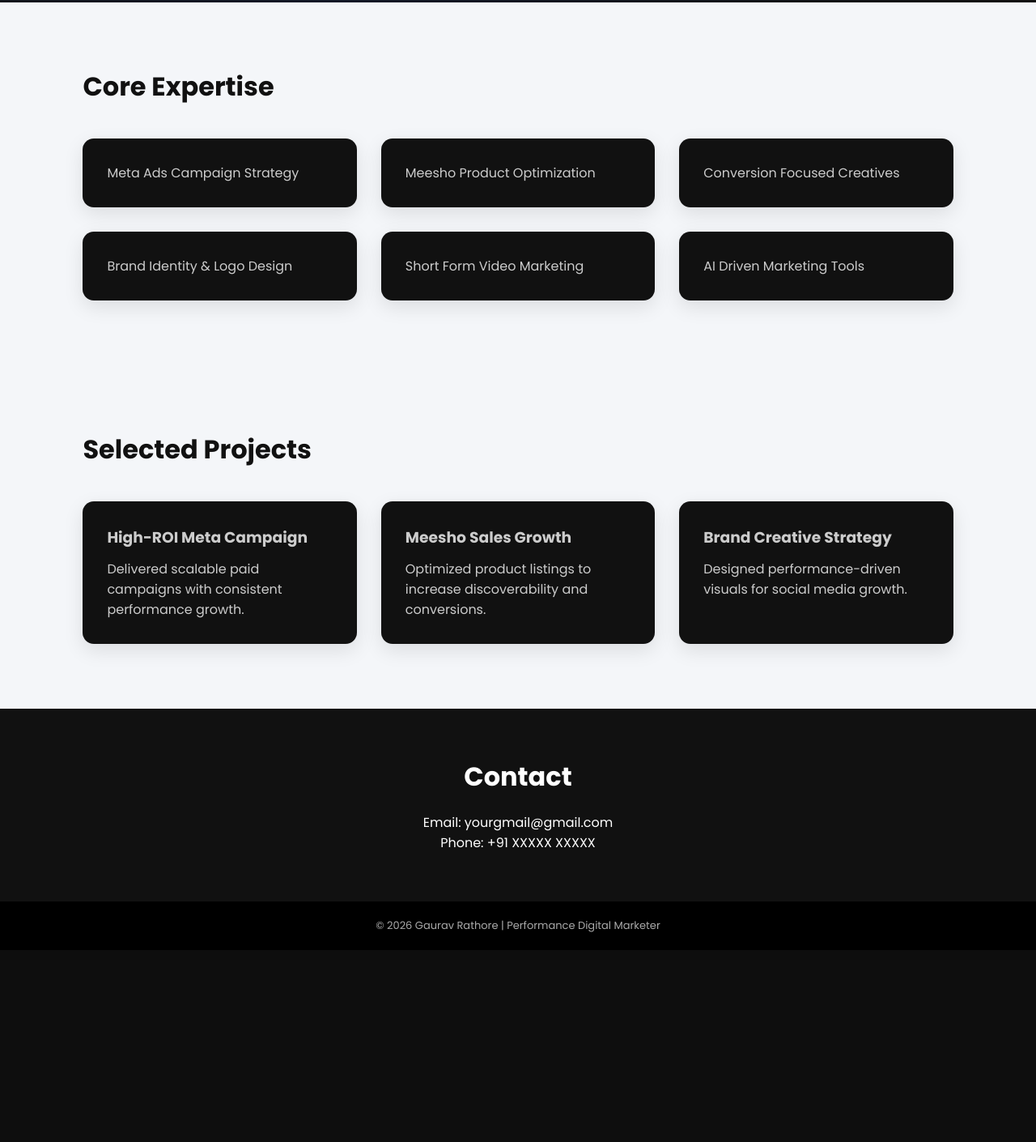
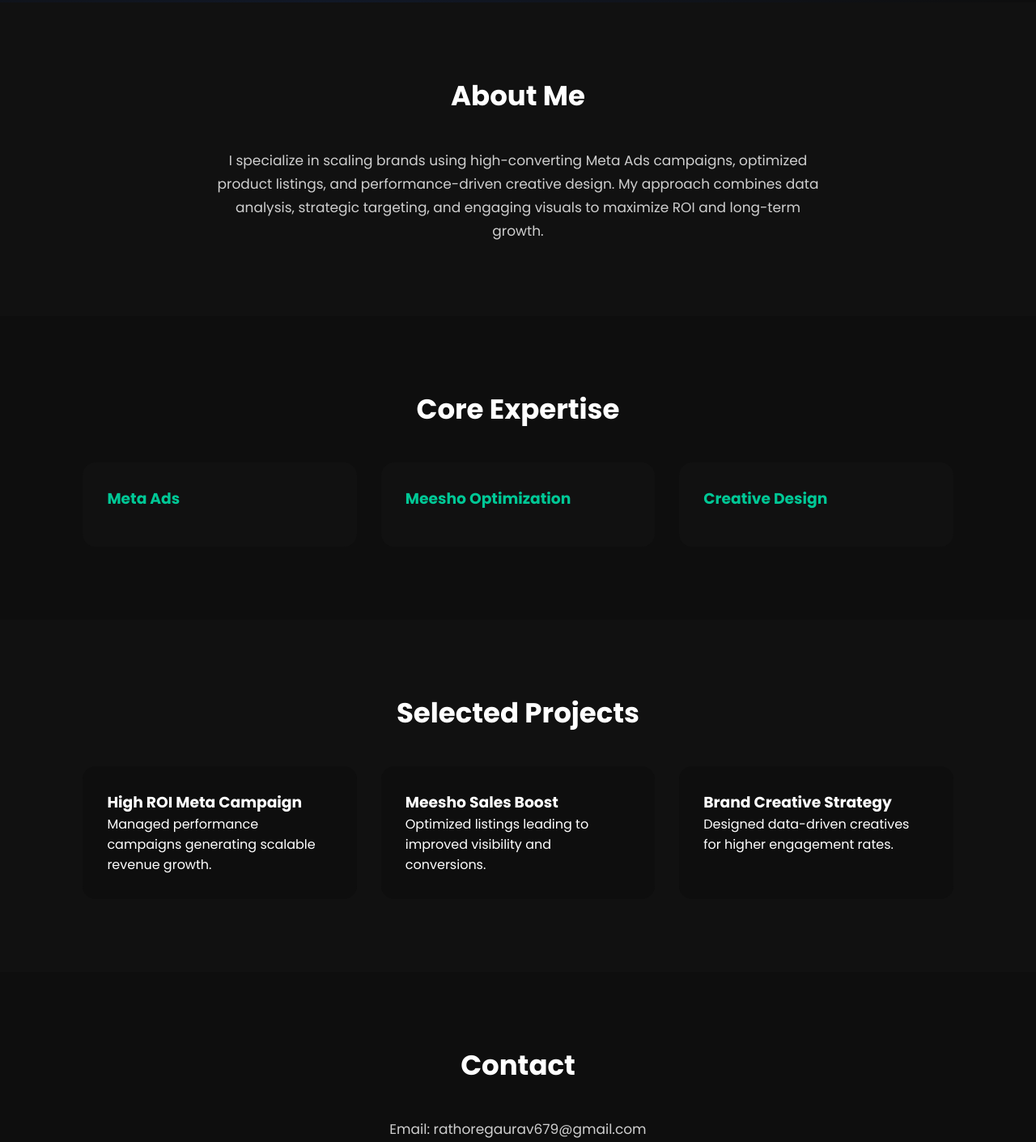
Before and after one commit to rathoregaurav679-svg/gauravrathoreporfolio, a plain HTML site: page index.html in a window 1280 px wide. Shown: the part 797-2207 px from the top of the page at 81% size. Before the commit the page ends 1970 px from the top, so only its background shows below. Drawn offline with Linux system fonts and the light colour scheme.

Commit message:
Refactor index.html for improved styling and content

```diff
--- a/index.html
+++ b/index.html
@@ -21,7 +21,19 @@
   overflow-x:hidden;
 }
 
-/* ===== PROFESSIONAL LANDING ===== */
+/* ===== COMMON SECTION STYLE ===== */
+section{
+  padding:90px 8%;
+  position:relative;
+}
+
+h2{
+  font-size:34px;
+  margin-bottom:40px;
+  text-align:center;
+}
+
+/* ===== HERO SECTION ===== */
 .hero{
   height:100vh;
   display:flex;
@@ -29,7 +41,6 @@
   justify-content:center;
   align-items:center;
   text-align:center;
-  padding:0 20px;
   background:linear-gradient(120deg,#0e0e0e,#111827,#0e0e0e);
   position:relative;
 }
@@ -45,9 +56,8 @@
 }
 
 .hero h1{
-  font-size:52px;
+  font-size:56px;
   font-weight:600;
-  letter-spacing:1px;
 }
 
 .hero span{
@@ -62,63 +72,104 @@
   line-height:1.6;
 }
 
-.hero .btn{
-  margin-top:30px;
-  padding:12px 30px;
+.btn{
+  margin-top:35px;
+  padding:13px 35px;
   background:#00c896;
   color:#fff;
   border:none;
   border-radius:30px;
-  font-size:15px;
   text-decoration:none;
   transition:0.3s;
 }
 
-.hero .btn:hover{
+.btn:hover{
   background:#fff;
   color:#000;
 }
 
-/* ===== Sections ===== */
-section{
-  padding:80px 8%;
-  background:#f4f6f9;
-  color:#111;
+/* ===== ABOUT ===== */
+.about{
+  background:#111;
+  text-align:center;
 }
 
-h2{
-  font-size:32px;
-  margin-bottom:20px;
+.about p{
+  max-width:750px;
+  margin:auto;
+  line-height:1.7;
+  color:#cfcfcf;
+  font-size:17px;
 }
 
-.skills-container,
-.projects-container{
-  display:grid;
-  grid-template-columns:repeat(auto-fit,minmax(260px,1fr));
-  gap:30px;
-  margin-top:40px;
+/* ===== SKILLS ===== */
+.skills{
+  background:#0e0e0e;
 }
 
-.skill-box,
-.project-box{
+.skills-container{
+  display:grid;
+  grid-template-columns:repeat(auto-fit,minmax(280px,1fr));
+  gap:30px;
+}
+
+.skill-box{
   background:#111;
-  color:#ccc;
   padding:30px;
-  border-radius:14px;
-  transition:0.3s ease;
-  box-shadow:0 8px 25px rgba(0,0,0,0.1);
+  border-radius:16px;
+  position:relative;
+  overflow:hidden;
+  transition:0.4s;
   cursor:pointer;
 }
 
-.skill-box:hover,
+.skill-box h3{
+  color:#00c896;
+  margin-bottom:15px;
+}
+
+.skill-content{
+  position:absolute;
+  bottom:-100%;
+  left:0;
+  width:100%;
+  height:100%;
+  background:#00c896;
+  color:#fff;
+  padding:25px;
+  transition:0.4s;
+}
+
+.skill-box:hover .skill-content{
+  bottom:0;
+}
+
+.skill-box:hover{
+  transform:translateY(-10px);
+}
+
+/* ===== PROJECTS ===== */
+.projects{
+  background:#111;
+}
+
+.projects-container{
+  display:grid;
+  grid-template-columns:repeat(auto-fit,minmax(280px,1fr));
+  gap:30px;
+}
+
+.project-box{
+  background:#0e0e0e;
+  padding:30px;
+  border-radius:16px;
+  transition:0.4s;
+}
+
 .project-box:hover{
   background:#00c896;
   color:#fff;
-  transform:translateY(-8px);
-}
-
-.project-box h3{
-  margin-bottom:12px;
+  transform:translateY(-10px);
 }
 
 .project-box:hover h3,
@@ -126,18 +177,23 @@
   color:#fff;
 }
 
+/* ===== CONTACT ===== */
 .contact{
-  background:#111;
-  color:#fff;
+  background:#0e0e0e;
   text-align:center;
-  padding:60px 8%;
+}
+
+.contact p{
+  margin:12px 0;
+  font-size:17px;
+  color:#cfcfcf;
 }
 
 footer{
   background:#000;
   text-align:center;
-  padding:20px;
-  font-size:13px;
+  padding:25px;
+  font-size:14px;
   color:#aaa;
 }
 </style>
@@ -145,48 +201,90 @@
 
 <body>
 
-<!-- HERO LANDING -->
-<div class="hero">
+<!-- HERO -->
+<section class="hero">
   <h1>Gaurav Rathore</h1>
-  <p><span>Performance Digital Marketer</span> specializing in Meta Ads, Meesho optimization,
-  and high-converting creative strategies that drive measurable business growth.</p>
+  <p><span>Performance Digital Marketer</span> driving measurable growth through Meta Ads, Meesho optimization, and conversion-focused creative strategies.</p>
   <a href="#contact" class="btn">Hire Me</a>
-</div>
+</section>
 
-<section>
+<!-- ABOUT -->
+<section class="about">
+  <h2>About Me</h2>
+  <p>
+    I specialize in scaling brands using high-converting Meta Ads campaigns,
+    optimized product listings, and performance-driven creative design.
+    My approach combines data analysis, strategic targeting, and engaging visuals
+    to maximize ROI and long-term growth.
+  </p>
+</section>
+
+<!-- SKILLS -->
+<section class="skills">
   <h2>Core Expertise</h2>
   <div class="skills-container">
-    <div class="skill-box">Meta Ads Campaign Strategy</div>
-    <div class="skill-box">Meesho Product Optimization</div>
-    <div class="skill-box">Conversion Focused Creatives</div>
-    <div class="skill-box">Brand Identity & Logo Design</div>
-    <div class="skill-box">Short Form Video Marketing</div>
-    <div class="skill-box">AI Driven Marketing Tools</div>
+
+    <div class="skill-box">
+      <h3>Meta Ads</h3>
+      <div class="skill-content">
+        • Audience Research & Targeting<br>
+        • Conversion Campaign Setup<br>
+        • ROI Optimization<br>
+        • Retargeting Strategy
+      </div>
+    </div>
+
+    <div class="skill-box">
+      <h3>Meesho Optimization</h3>
+      <div class="skill-content">
+        • SEO Friendly Listings<br>
+        • High CTR Product Titles<br>
+        • Image Optimization<br>
+        • Sales Growth Strategy
+      </div>
+    </div>
+
+    <div class="skill-box">
+      <h3>Creative Design</h3>
+      <div class="skill-content">
+        • Social Media Creatives<br>
+        • Ad Banners & Posters<br>
+        • Branding & Identity<br>
+        • Conversion Focused Design
+      </div>
+    </div>
+
   </div>
 </section>
 
-<section>
+<!-- PROJECTS -->
+<section class="projects">
   <h2>Selected Projects</h2>
   <div class="projects-container">
+
     <div class="project-box">
-      <h3>High-ROI Meta Campaign</h3>
-      <p>Delivered scalable paid campaigns with consistent performance growth.</p>
+      <h3>High ROI Meta Campaign</h3>
+      <p>Managed performance campaigns generating scalable revenue growth.</p>
     </div>
+
     <div class="project-box">
-      <h3>Meesho Sales Growth</h3>
-      <p>Optimized product listings to increase discoverability and conversions.</p>
+      <h3>Meesho Sales Boost</h3>
+      <p>Optimized listings leading to improved visibility and conversions.</p>
     </div>
+
     <div class="project-box">
       <h3>Brand Creative Strategy</h3>
-      <p>Designed performance-driven visuals for social media growth.</p>
+      <p>Designed data-driven creatives for higher engagement rates.</p>
     </div>
+
   </div>
 </section>
 
+<!-- CONTACT -->
 <section class="contact" id="contact">
   <h2>Contact</h2>
-  <p>Email: yourgmail@gmail.com</p>
-  <p>Phone: +91 XXXXX XXXXX</p>
+  <p>Email: rathoregaurav679@gmail.com</p>
+  <p>Phone: 7210008237</p>
 </section>
 
 <footer>
```
